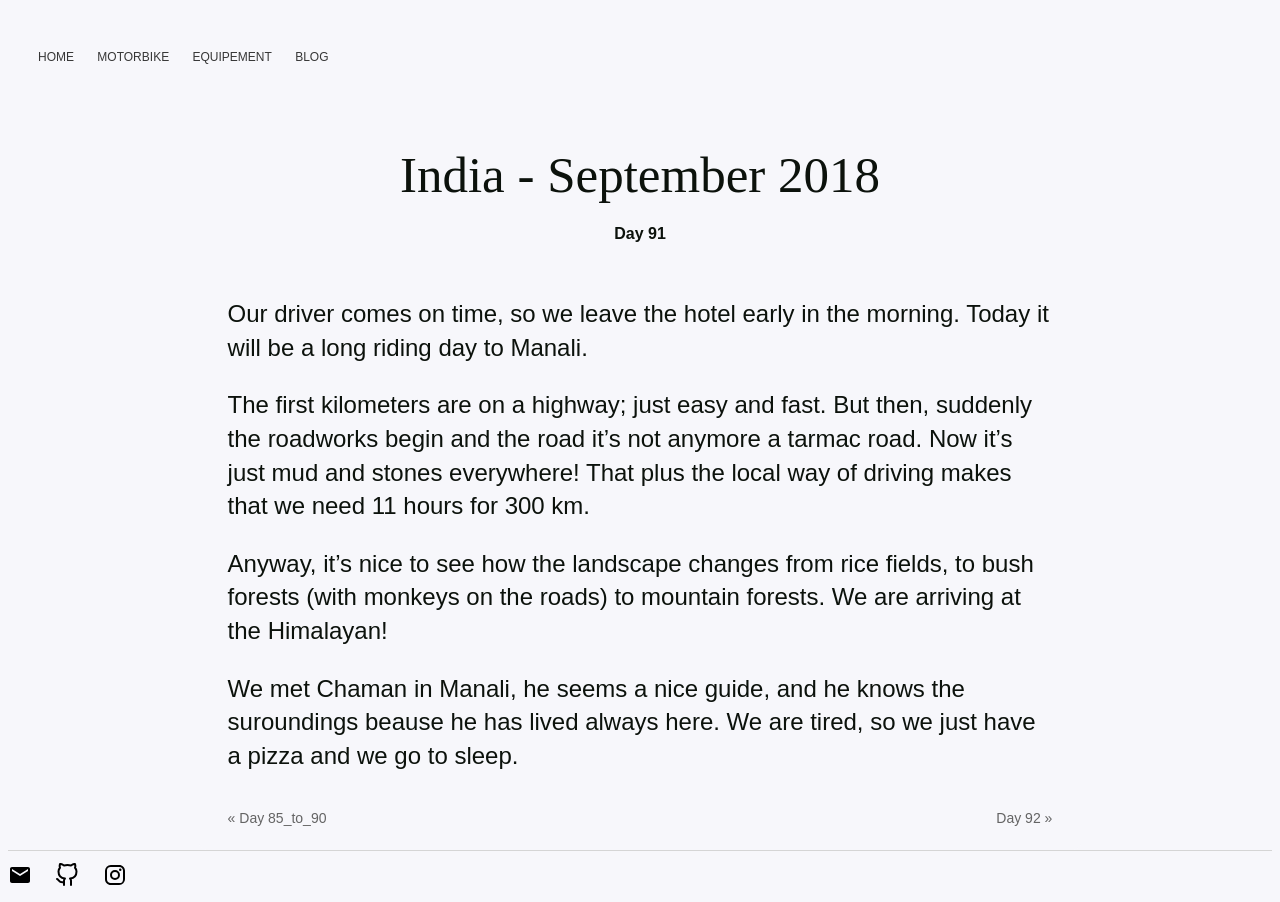
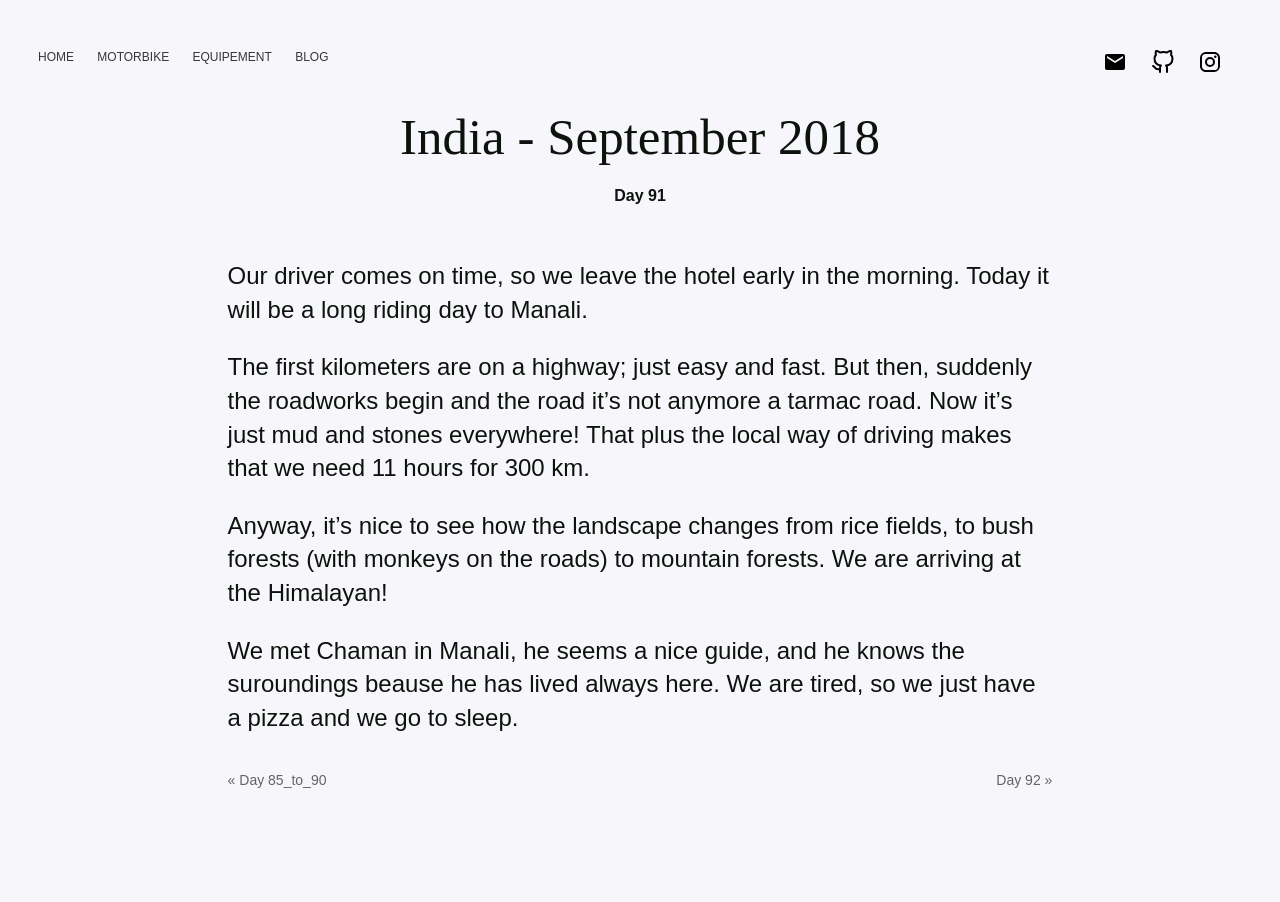
Before and after one commit to PepGonella/pelmonenmoto.github.io, a Jekyll site: the page built from _posts/2018-09-16-day91.md, in a window 1280 px wide. Built offline with Jekyll 4.4.1, drawn with Linux system fonts in a browser that asks for light colours.

Commit message:
remove footer and put everything in the header

```diff
--- a/_layouts/default.html
+++ b/_layouts/default.html
@@ -7,12 +7,23 @@
 		</head>
 		<body style="background-color: rgb(247, 247, 251);">
 			<nav style="padding: 30px">
+				<div style="margin: 0 auto">
+					<div style="max-width: 75%;float:left;">
 						<ul>
 							<li><a href="/"style="color: rgb(55, 55, 55)">HOME</a></li>
 							<li><a href="{{site.baseurl}}/motorbike/"style="color: rgb(55, 55, 55)">MOTORBIKE</a></li>
 							<li><a href="{{site.baseurl}}/equipement/"style="color: rgb(55, 55, 55)">EQUIPEMENT</a></li>
 							<li><a href="{{site.baseurl}}/etapes/"style="color: rgb(55, 55, 55)">BLOG</a></li>
 						</ul>
+					</div>
+					<div style="max-width: 25%;float:right;">
+						<ul>
+							<li><a href="mailto:pelmonenmoto@gmail.com"style="color: rgb(55, 55, 55)">{% include social-icon.html icon="Email" %}</a></li>
+							<li><a href="https://github.com/pelmonenmoto"style="color: rgb(55, 55, 55)">{% include social-icon.html icon="Github" %}</a></li>
+							<li><a href="https://www.instagram.com/pelmonenmoto/?hl=es">{% include social-icon.html icon="Instagram" %}</a></li>
+						</ul>
+					</div>
+				</div>
 			</nav>
 			<!--<div id="RightPanel" style="width: 200; height: 100%; text-align: left; vertical-align: bottom; float: right;">
 				<h1 style="color:#E0A579;">Side bar</h1>
@@ -22,13 +33,6 @@
 			{{ content }}
 
 			</div><!-- /.container -->
-			<footer>
-	    		<ul>
-	        		<li><a href="mailto:pelmonenmoto@gmail.com"style="color: rgb(55, 55, 55)">{% include social-icon.html icon="Email" %}</a></li>
-					<li><a href="https://github.com/pelmonenmoto"style="color: rgb(55, 55, 55)">{% include social-icon.html icon="Github" %}</a></li>
-	        		<li><a href="https://www.instagram.com/pelmonenmoto/?hl=es">{% include social-icon.html icon="Instagram" %}</a></li>
-				</ul>
-			</footer>
 			{% if jekyll.environment == 'production' %}
 			{% include analytics.html %}
 			{% endif %}
```
Lines whose indentation alone changed are shown as unchanged.
